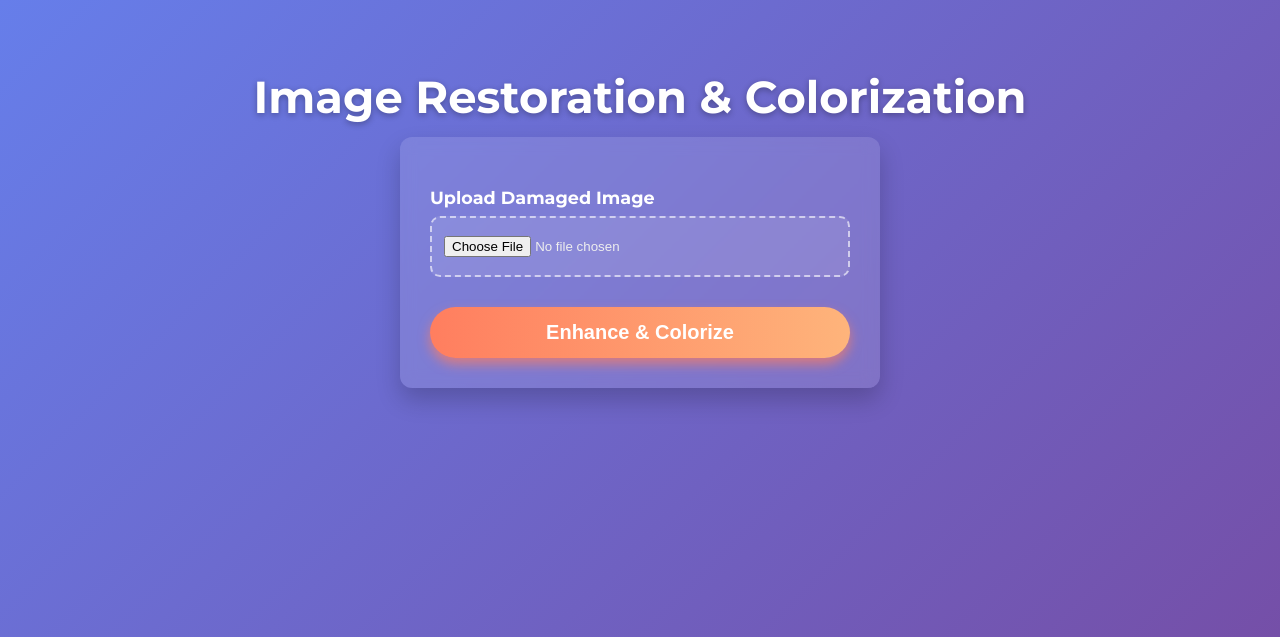
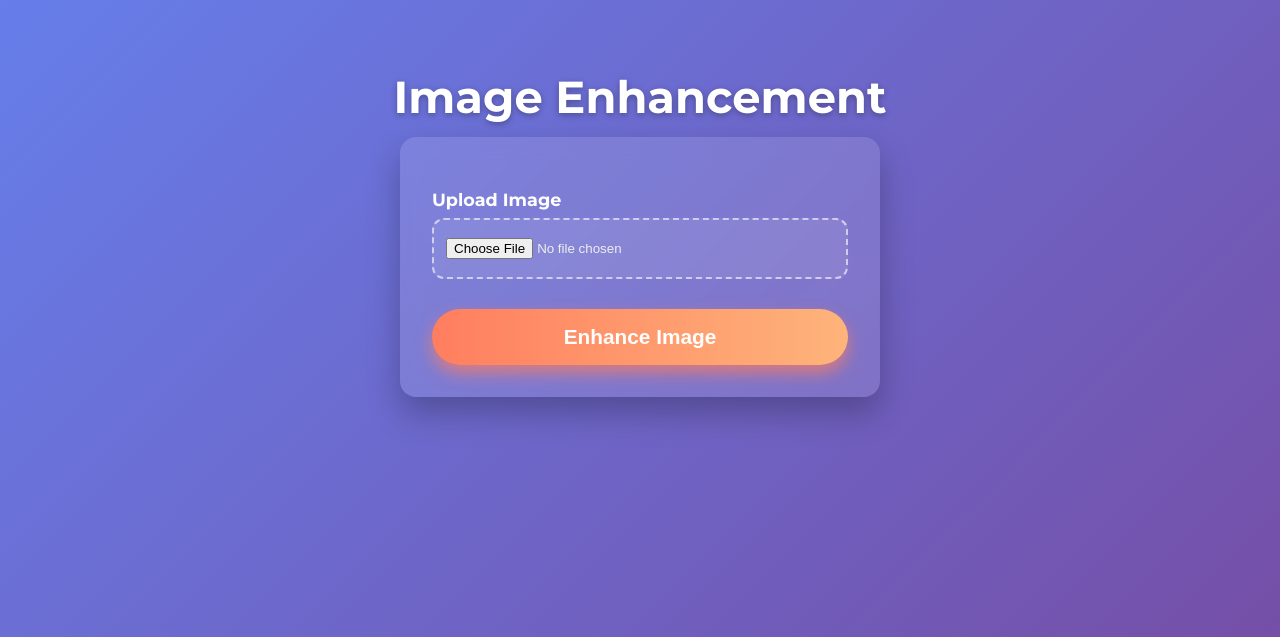
Before and after one commit to shiue2000/myPhoto, a Flask app: template templates/index.html in a window 1280 px wide. Shown: the top 637 px of the page. Run offline with Flask 3, Linux system fonts and the light colour scheme; the template is opened without the code that fills it, so the values that code supplies are empty; parts of the project's set-up code (start-up, migrations or seed data) failed here and were passed over.

Commit message:
Add files via upload

```diff
--- a/app.py
+++ b/app.py
@@ -11,39 +11,10 @@ BASE_DIR = os.path.abspath(os.path.dirname(__file__))
 STATIC_FOLDER = os.path.join(BASE_DIR, 'static')
 UPLOAD_FOLDER = os.path.join(STATIC_FOLDER, 'uploads')
 OUTPUT_FOLDER = os.path.join(STATIC_FOLDER, 'outputs')
-MODEL_FOLDER = os.path.join(BASE_DIR, 'model')
 
 os.makedirs(STATIC_FOLDER, exist_ok=True)
 os.makedirs(UPLOAD_FOLDER, exist_ok=True)
 os.makedirs(OUTPUT_FOLDER, exist_ok=True)
-
-# --- Model paths ---
-protoPath = os.path.join(MODEL_FOLDER, 'colorization_deploy_v2.prototxt')
-modelPath = os.path.join(MODEL_FOLDER, 'colorization_release_v2.caffemodel')
-hullPath = os.path.join(MODEL_FOLDER, 'pts_in_hull.npy')
-
-assert os.path.exists(protoPath), f"Missing proto file: {protoPath}"
-assert os.path.exists(modelPath), f"Missing model file: {modelPath}"
-assert os.path.exists(hullPath), f"Missing hull file: {hullPath}"
-
-COLORIZATION_MODEL_AVAILABLE = False
-try:
-    print("Loading colorization model...")
-    net = cv2.dnn.readNetFromCaffe(protoPath, modelPath)
-    pts_in_hull = np.load(hullPath)
-
-    if pts_in_hull.shape != (313, 2):
-        raise ValueError(f"pts_in_hull shape invalid: {pts_in_hull.shape}")
-
-    pts = pts_in_hull.transpose().reshape(2, 313, 1, 1).astype(np.float32)
-
-    net.getLayer(net.getLayerId('class8_ab')).blobs = [pts]
-    net.getLayer(net.getLayerId('conv8_313_rh')).blobs = [np.full([1, 313], 2.606, dtype=np.float32)]
-
-    COLORIZATION_MODEL_AVAILABLE = True
-    print("Colorization model loaded successfully.")
-except Exception as e:
-    print(f"Failed to load colorization model: {e}")
 
 MAX_DIMENSION = 2048
 
@@ -54,12 +25,8 @@ def resize_img(img):
         return cv2.resize(img, (int(w * scale), int(h * scale)))
     return img
 
-def adjust_brightness_contrast(img, brightness=0, contrast=20):
-    alpha = 1 + contrast / 100.0
-    return cv2.convertScaleAbs(img, alpha=alpha, beta=brightness)
-
-def colorize_image_local(input_path, output_path):
-    print(f"Reading image for colorization: {input_path}")
+def enhance_image(input_path, output_path):
+    print(f"Reading image for enhancement: {input_path}")
     img = cv2.imread(input_path)
     if img is None:
         print("ERROR: Could not read input image (file may be corrupt or unreadable by OpenCV).")
@@ -67,45 +34,28 @@ def colorize_image_local(input_path, output_path):
     else:
         print(f"Image loaded successfully, shape: {img.shape}")
 
-    if not COLORIZATION_MODEL_AVAILABLE:
-        print("Colorization model not available.")
-        return False
+    img = resize_img(img)
 
-    img = resize_img(img)
-    h, w = img.shape[:2]
+    # Denoise
+    denoised = cv2.fastNlMeansDenoisingColored(img, None, 10, 10, 7, 21)
 
-    img_rgb = img.astype("float32") / 255.0
-    lab = cv2.cvtColor(img_rgb, cv2.COLOR_BGR2LAB)
-    L = lab[:, :, 0]
+    # Sharpen
+    kernel = np.array([[0, -1, 0],
+                       [-1, 5, -1],
+                       [0, -1, 0]])
+    sharpened = cv2.filter2D(denoised, -1, kernel)
 
-    L_resized = cv2.resize(L, (224, 224))
-    L_resized -= 50  # mean-centering
+    # Optional: upscale by 1.5x
+    upscale = cv2.resize(sharpened, None, fx=1.5, fy=1.5, interpolation=cv2.INTER_CUBIC)
 
-    try:
-        net.setInput(cv2.dnn.blobFromImage(L_resized))
-        ab = net.forward()[0].transpose(1, 2, 0)
-    except Exception as e:
-        print(f"ERROR during DNN forward pass: {e}")
-        return False
-
-    ab = cv2.resize(ab, (w, h))
-    out_lab = np.concatenate((L[:, :, np.newaxis], ab), axis=2)
-    out_bgr = cv2.cvtColor(out_lab, cv2.COLOR_Lab2BGR)
-    out_bgr = np.clip(out_bgr * 255, 0, 255).astype("uint8")
-    out_bgr = adjust_brightness_contrast(out_bgr, brightness=-10, contrast=15)
-    cv2.imwrite(output_path, out_bgr)
-    print(f"Colorized image saved to {output_path}")
+    cv2.imwrite(output_path, upscale)
+    print(f"Enhanced image saved to {output_path}")
     return True
 
 @app.route('/', methods=['GET', 'POST'])
 def index():
-
-    print(f"protoPath: {protoPath}, exists? {os.path.exists(protoPath)}")
-    print(f"modelPath: {modelPath}, exists? {os.path.exists(modelPath)}")
-    print(f"hullPath: {hullPath}, exists? {os.path.exists(hullPath)}")
     print(f"UPLOAD_FOLDER: {UPLOAD_FOLDER}, exists? {os.path.exists(UPLOAD_FOLDER)}")
     print(f"OUTPUT_FOLDER: {OUTPUT_FOLDER}, exists? {os.path.exists(OUTPUT_FOLDER)}")
-    print(f"COLORIZATION_MODEL_AVAILABLE: {COLORIZATION_MODEL_AVAILABLE}")
     print(f"cv2 version: {cv2.__version__}")
 
     original_url = enhanced_url = None
@@ -128,13 +78,12 @@ def index():
                 print("ERROR: File does not exist after saving!")
                 return "File save failed", 400
 
-            output_name = f"output_{filename}"
+            output_name = f"enhanced_{filename}"
             output_path = os.path.join(OUTPUT_FOLDER, output_name)
 
-
-            if not colorize_image_local(orig_path, output_path):
-                print("Colorization failed inside colorize_image_local")
-                return "Colorization failed", 400
+            if not enhance_image(orig_path, output_path):
+                print("Enhancement failed inside enhance_image")
+                return "Enhancement failed", 400
 
             original_url = url_for('static', filename=f'uploads/{filename}')
             enhanced_url = url_for('static', filename=f'outputs/{output_name}')
@@ -144,6 +93,5 @@ def index():
 
     return render_template('index.html', original_url=original_url, enhanced_url=enhanced_url)
 
-
 if __name__ == '__main__':
     app.run(host='0.0.0.0', port=5000, debug=True)
--- a/requirements.txt
+++ b/requirements.txt
@@ -1,6 +1,5 @@
 Flask==3.0.3
 flask-cors==4.0.1
 Werkzeug==3.0.3
-opencv-python==4.8.0.76
 opencv-python-headless==4.8.0.76
 numpy==1.26.4
--- a/templates/index.html
+++ b/templates/index.html
@@ -3,7 +3,7 @@
 <head>
 <meta charset="UTF-8" />
 <meta name="viewport" content="width=device-width, initial-scale=1" />
-<title>Image Restoration & Colorization</title>
+<title>Image Enhancement</title>
 <style>
   @import url('https://fonts.googleapis.com/css2?family=Montserrat:wght@400;700&display=swap');
 
@@ -33,12 +39,17 @@
 
   form {
     background: rgba(255, 255, 255, 0.12);
-    backdrop-filter: blur(8px);
-    border-radius: 12px;
-    padding: 30px;
+    backdrop-filter: blur(10px);
+    border-radius: 16px;
+    padding: 32px;
     max-width: 480px;
     width: 100%;
-    box-shadow: 0 12px 24px rgba(0,0,0,0.2);
+    box-shadow: 0 16px 32px rgba(0,0,0,0.25);
+    transition: box-shadow 0.3s ease;
+  }
+
+  form:hover {
+    box-shadow: 0 20px 40px rgba(0,0,0,0.3);
   }
 
   label {
@@ -51,46 +62,51 @@
 
   input[type="file"] {
     border: 2px dashed rgba(255,255,255,0.6);
-    background: rgba(255,255,255,0.1);
+    background: rgba(255,255,255,0.08);
     padding: 18px 12px;
-    border-radius: 10px;
+    border-radius: 12px;
     width: 100%;
     color: #eee;
     font-weight: 500;
     cursor: pointer;
-    transition: border-color 0.3s ease;
+    transition: border-color 0.3s ease, background 0.3s ease;
   }
+
   input[type="file"]:hover {
     border-color: #fff;
+    background: rgba(255,255,255,0.15);
   }
 
   button {
     margin-top: 30px;
     width: 100%;
-    padding: 14px 0;
-    font-size: 1.25rem;
+    padding: 16px 0;
+    font-size: 1.3rem;
     font-weight: 700;
     color: #fff;
     border: none;
     border-radius: 30px;
     background: linear-gradient(90deg, #ff7e5f, #feb47b);
     cursor: pointer;
-    box-shadow: 0 6px 12px rgba(255,126,95,0.7);
-    transition: background 0.3s ease, box-shadow 0.3s ease;
+    box-shadow: 0 8px 16px rgba(255,126,95,0.7);
+    transition: background 0.3s ease, box-shadow 0.3s ease, transform 0.2s ease;
   }
+
   button:hover {
     background: linear-gradient(90deg, #feb47b, #ff7e5f);
-    box-shadow: 0 10px 20px rgba(255,180,120,0.9);
+    box-shadow: 0 12px 24px rgba(255,180,120,0.9);
+    transform: translateY(-2px);
   }
 
   .preview {
-    margin-top: 40px;
+    margin-top: 50px;
     display: flex;
     justify-content: center;
-    gap: 24px;
+    gap: 30px;
     flex-wrap: wrap;
-    max-width: 900px;
+    max-width: 1000px;
     width: 100%;
+    animation: fadeIn 1s ease-in-out;
   }
 
   .preview > div {
@@ -143,13 +161,13 @@
 </head>
 <body>
 
-  <h1>Image Restoration &amp; Colorization</h1>
+  <h1>Image Enhancement</h1>
 
   <form method="POST" enctype="multipart/form-data" novalidate>
-    <label for="image">Upload Damaged Image</label>
+    <label for="image">Upload Image</label>
     <input id="image" type="file" name="image" accept="image/*" required>
 
-    <button type="submit">Enhance &amp; Colorize</button>
+    <button type="submit">Enhance Image</button>
   </form>
 
   {% if original_url and enhanced_url %}
```
Also changed, not shown: other parts of templates/index.html (+17 -9 lines), 1 other file.
